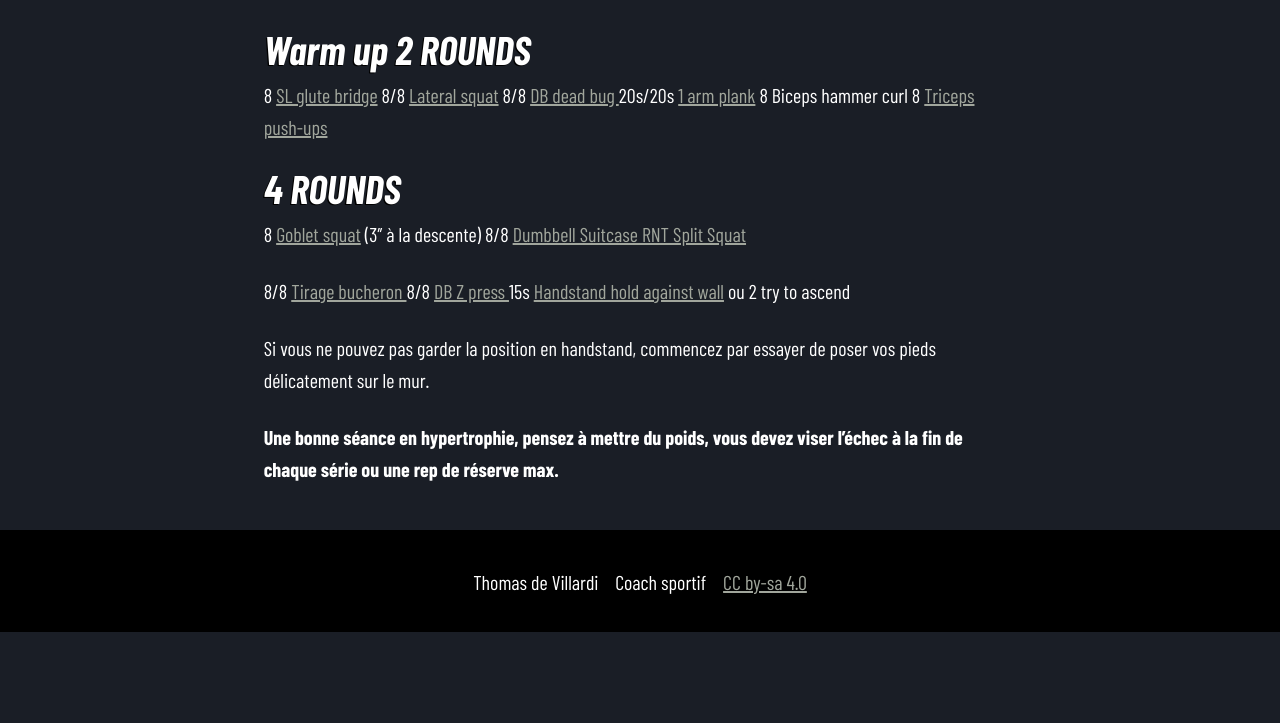
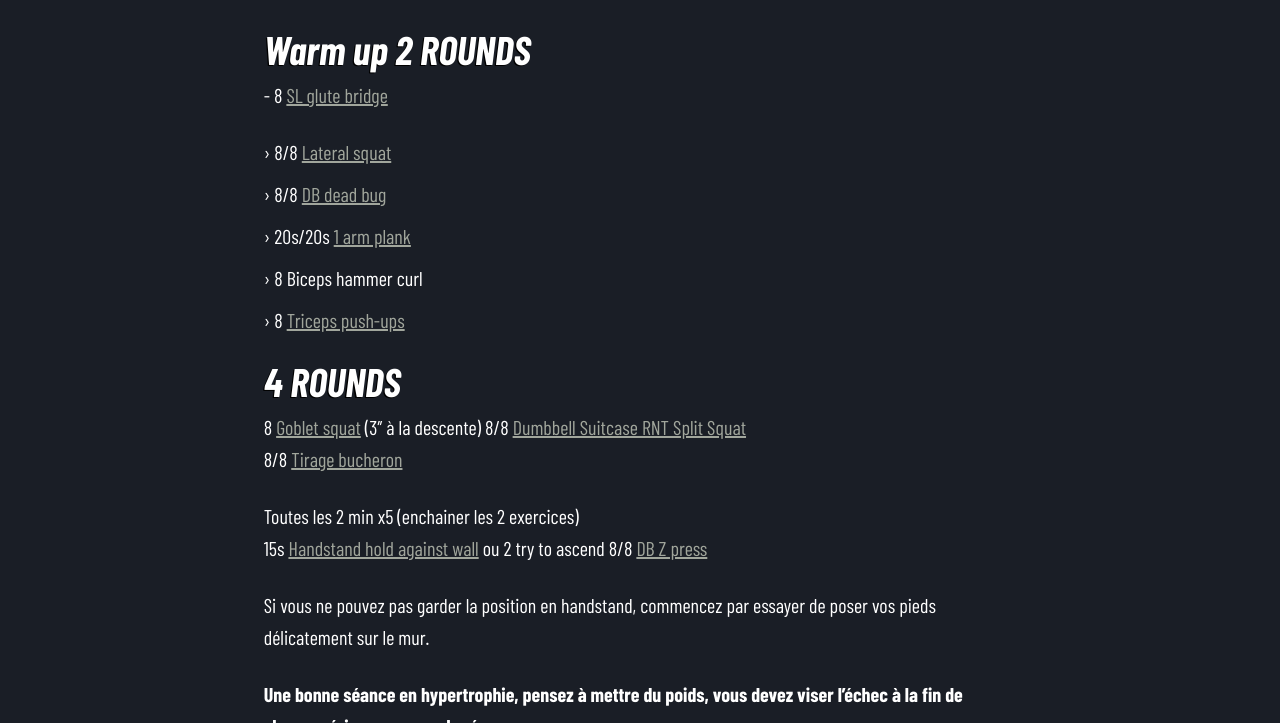
Before and after one commit to odevillardi/tdv, a Jekyll site: the page built from _posts/2022-12-29-03-functional-bodybuilding.md, in a window 1280 px wide and 900 px high, scrolled down 1164 px, cut to the strip 177-900 px from the top of the window. Built offline with Jekyll 4.4.1, drawn with Linux system fonts in a browser that asks for light colours; a script that is not in the unit is left out; before the commit the page ends 1973 px from its top, so only the background shows below that.

Commit message:
Update Journal “2022-12-29-03-functional-bodybuilding”

```diff
--- a/_posts/2022-12-29-03-functional-bodybuilding.md
+++ b/_posts/2022-12-29-03-functional-bodybuilding.md
@@ -7,21 +7,23 @@ duration: 30 min
 ---
 ### Warm up 2 ROUNDS
 
-8 [SL glute bridge](https://www.youtube.com/watch?v=tiZWu8faIkM)
-8/8 [Lateral squat](https://www.youtube.com/watch?v=KVZUDdcyCa8)
-8/8 [DB dead bug ](https://www.youtube.com/watch?v=Ros5jq3VgoY)
-20s/20s [1 arm plank](https://www.youtube.com/watch?v=X-gv0Ygb3yI)
-8 Biceps hammer curl
-8 [Triceps push-ups](https://www.youtube.com/watch?v=yvlqiqBoieg)
+\- 8 [SL glute bridge](https://www.youtube.com/watch?v=tiZWu8faIkM)
+- 8/8 [Lateral squat](https://www.youtube.com/watch?v=KVZUDdcyCa8)
+- 8/8 [DB dead bug ](https://www.youtube.com/watch?v=Ros5jq3VgoY)
+- 20s/20s [1 arm plank](https://www.youtube.com/watch?v=X-gv0Ygb3yI)
+- 8 Biceps hammer curl
+- 8 [Triceps push-ups](https://www.youtube.com/watch?v=yvlqiqBoieg)
 
 ### 4 ROUNDS
 
 8 [Goblet squat](https://www.youtube.com/watch?v=f-Vf2yRRqOg) (3’’ à la descente)
-8/8 [Dumbbell Suitcase RNT Split Squat](https://www.youtube.com/watch?v=XXY78-Qx5w0)
+8/8 [Dumbbell Suitcase RNT Split Squat](https://www.youtube.com/watch?v=XXY78-Qx5w0)\
+8/8 [Tirage bucheron ](https://www.youtube.com/watch?v=xl1YiqQY2vA)
 
-8/8 [Tirage bucheron ](https://www.youtube.com/watch?v=xl1YiqQY2vA)
+Toutes les 2 min x5 (enchainer les 2 exercices)\
+15s [Handstand hold against wall](https://www.youtube.com/watch?v=W3ESRgMORXw) ou 2 try to ascend
 8/8 [DB Z press ](https://www.youtube.com/watch?v=k_kXBEjURUA)
-15s [Handstand hold against wall](https://www.youtube.com/watch?v=W3ESRgMORXw) ou 2 try to ascend
+
 
 Si vous ne pouvez pas garder la position en handstand, commencez par essayer de poser vos pieds délicatement sur le mur.
 
```
